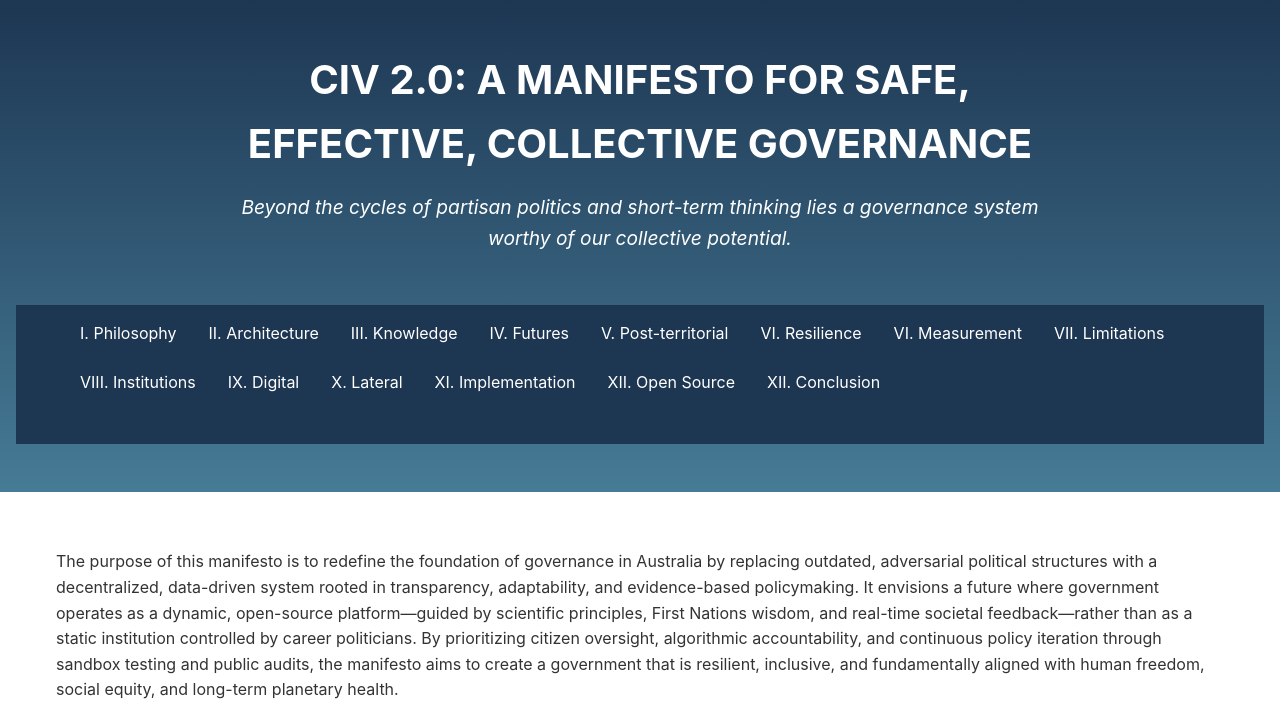
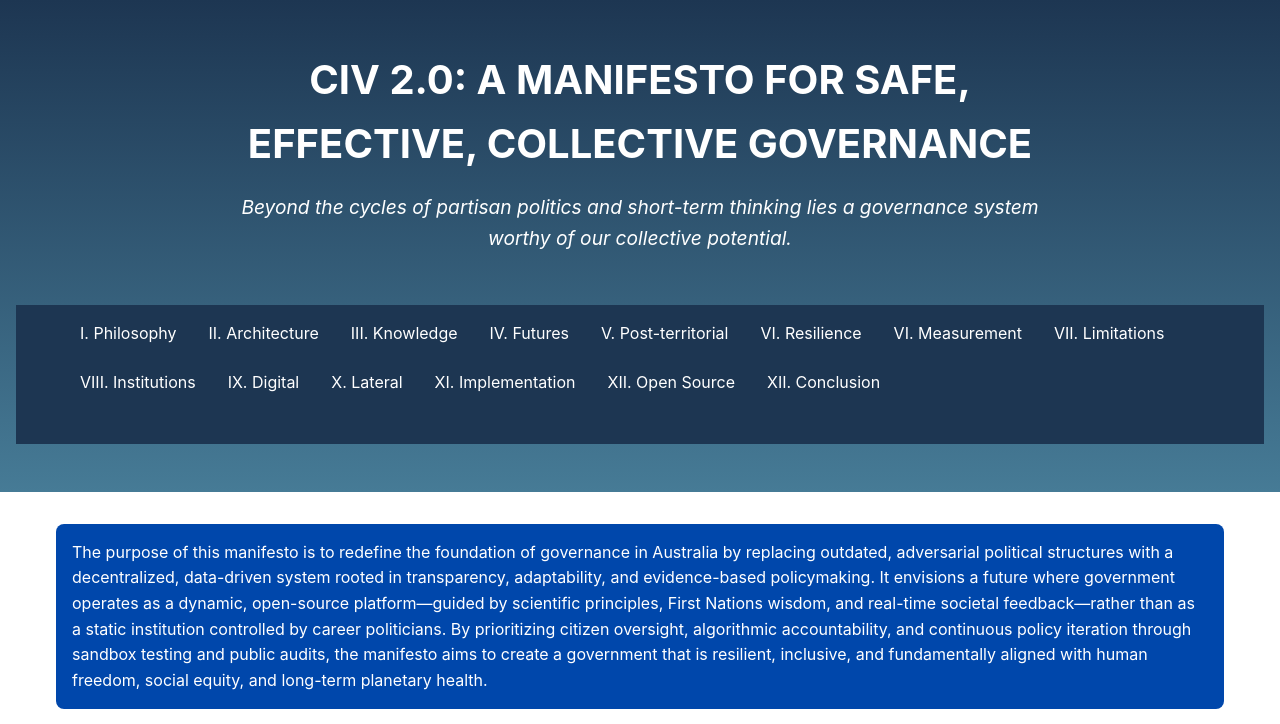
Before and after one commit to catsandsoup/CIV2.0, a plain HTML site: page index.html in a window 1280 px wide. Shown: the top 724 px of the page. Drawn offline with Linux system fonts and the light colour scheme.

Commit message:
Update index.html

```diff
--- a/index.html
+++ b/index.html
@@ -259,9 +259,10 @@
     </nav>
     </header>
     <div class="content">
-        <br>
-    <p>The purpose of this manifesto is to redefine the foundation of governance in Australia by replacing outdated, adversarial political structures with a decentralized, data-driven system rooted in transparency, adaptability, and evidence-based policymaking. It envisions a future where government operates as a dynamic, open-source platform—guided by scientific principles, First Nations wisdom, and real-time societal feedback—rather than as a static institution controlled by career politicians. By prioritizing citizen oversight, algorithmic accountability, and continuous policy iteration through sandbox testing and public audits, the manifesto aims to create a government that is resilient, inclusive, and fundamentally aligned with human freedom, social equity, and long-term planetary health. </p>
-<br>
+        <p style="background-color: #0047AB; color: white; padding: 1rem; border-radius: 8px;">
+  The purpose of this manifesto is to redefine the foundation of governance in Australia by replacing outdated, adversarial political structures with a decentralized, data-driven system rooted in transparency, adaptability, and evidence-based policymaking. It envisions a future where government operates as a dynamic, open-source platform—guided by scientific principles, First Nations wisdom, and real-time societal feedback—rather than as a static institution controlled by career politicians. By prioritizing citizen oversight, algorithmic accountability, and continuous policy iteration through sandbox testing and public audits, the manifesto aims to create a government that is resilient, inclusive, and fundamentally aligned with human freedom, social equity, and long-term planetary health.
+</p>
+
         <div class="toc-container">
             <h2 class="toc-title">Table of Contents</h2>
             <ul class="toc-list">
```
